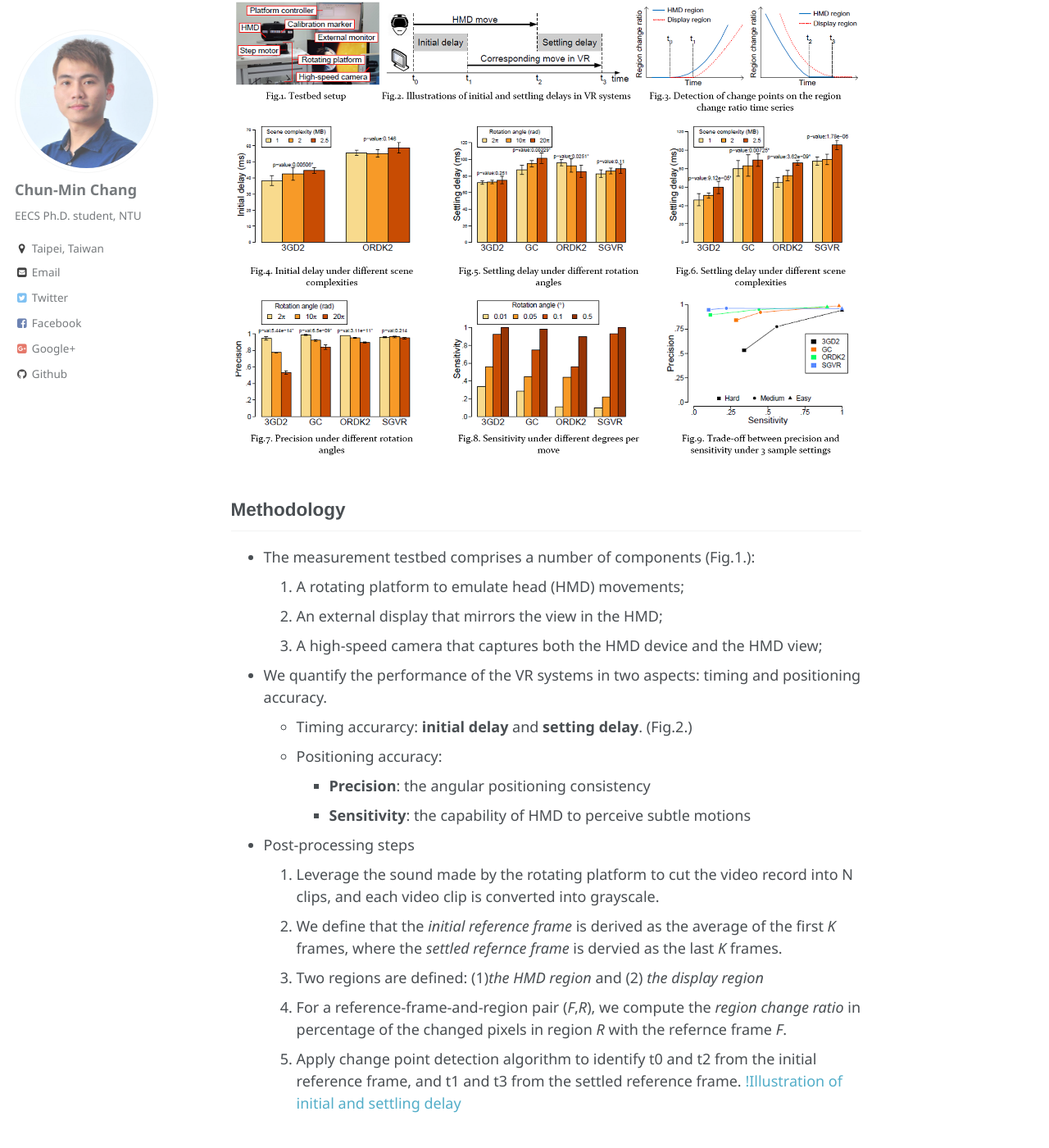
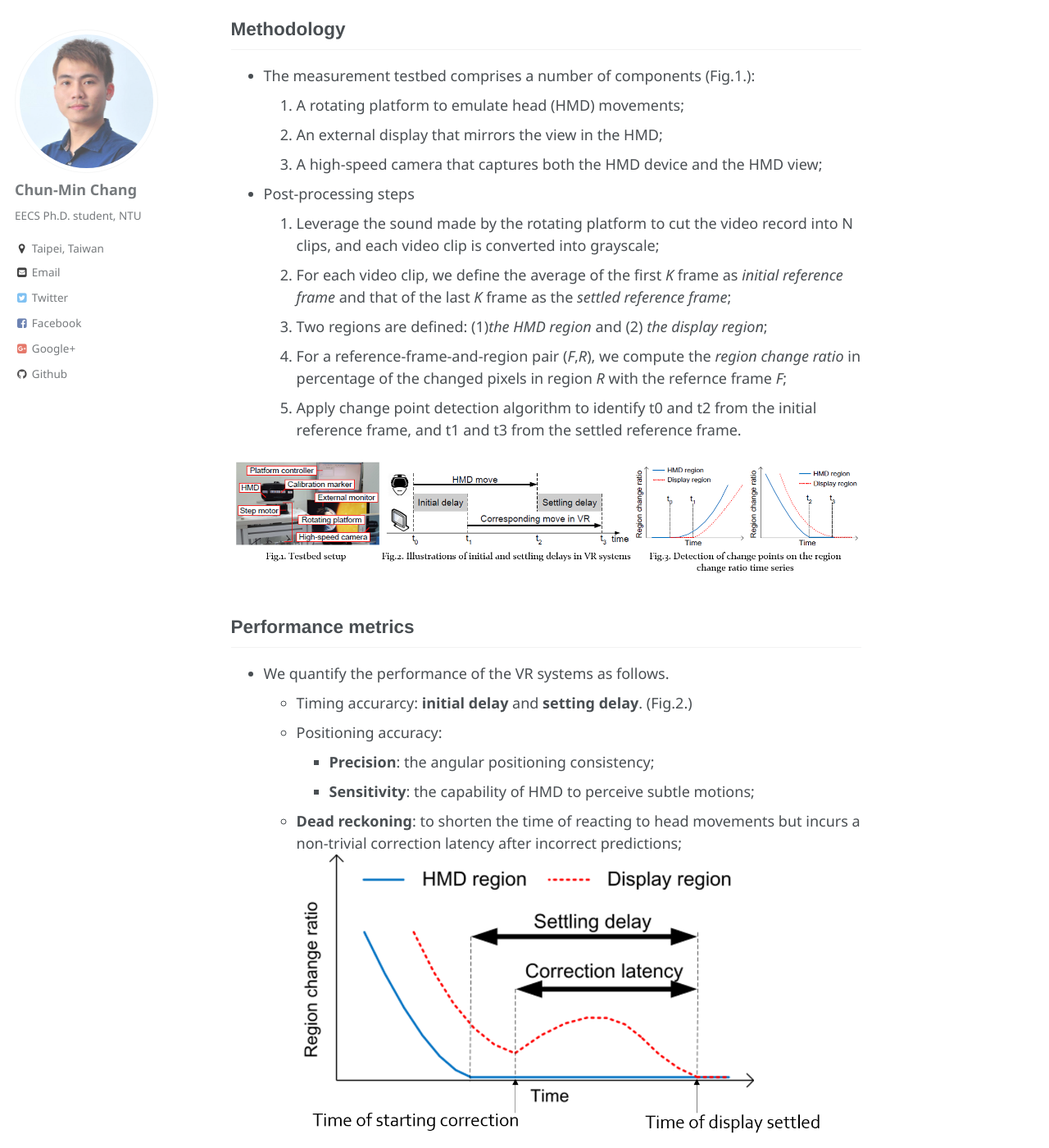
Before and after one commit to NothingHard/NothingHard.github.io, a Jekyll site: the page built from _publications/2_2016-04-30-ACM_MM16_cmc.md, in a window 1280 px wide and 1400 px high, scrolled down 773 px. Shown: the whole window at 82% size. Built offline with Jekyll 4.4.1, drawn with Linux system fonts in a browser that asks for light colours; some of the changed text lies outside the part shown.

Commit message:
update ACM_MM16

```diff
--- a/_publications/2_2016-04-30-ACM_MM16_cmc.md
+++ b/_publications/2_2016-04-30-ACM_MM16_cmc.md
@@ -2,10 +2,11 @@
 title: "Performance measurements of virtual reality systems: quantifying the timing and positioning accuracy"
 collection: publications
 permalink: /publication/2016-04-30-ACM_MM16_cmc
-excerpt: 'We propose the very first non-intrusive measurement methodol- ogy for quantifying the performance of commodity Virtual Reality (VR) systems. Our methodology considers the VR system under test as a black-box and works with any VR applications. Multiple performance metrics on timing and positioning accuracy are con- sidered, and detailed testbed setup and measurement steps are pre- sented. We also apply our methodology to several VR systems in the market, and carefully analyze the experiment results.'
+excerpt: 'We propose the very first non-intrusive measurement methodology for quantifying the performance of commodity Virtual Reality (VR) systems. Our methodology considers the VR system under test as a black-box and works with any VR applications. Multiple performance metrics on timing and positioning accuracy are considered, and we make several observations: (i) 3D scene complexity affects the timing accuracy the most, (ii) most VR systems implement the dead reckoning algorithm, which incurs a non-trivial correction latency after incorrect predictions, and (iii) there exists an inherent trade-off between two positioning accuracy metrics: precision and sensitivity.'
 date: 2016-04-30
 venue: 'Proceedings of the 2016 ACM on Multimedia Conference. ACM, 2016.'
 paperurl: 'http://nothinghard.github.io/files/ACM_MM16_cmc.pdf'
+paperimg: '../images/mm_all.png'
 ---
 
 ## Abstract
@@ -14,32 +15,31 @@
 - We also quantify several variations of the **timing** and **positioning** accuracy metrics, which were not discussed in the literature.
 - Several consumer-grade products, like Oculus Rift and Google CardBoard, are measured, and we make several observeations:
 	1. 3D scene complexity affects the timing accuracy the most;
-	2. most VR systems implement the dead reckoning algorithm, which incurs a non-trivial correction latency after incorrect predictions;
+	2. most VR systems implement the _dead reckoning algorithm_, which incurs a non-trivial correction latency after incorrect predictions;
 	3. there exists an inherent trade-off between two positioning accuracy metrics: precision and sensitivity;
-
-![image description](../images/mm_all.png)
 
 ## Methodology
 - The measurement testbed comprises a number of components (Fig.1.):
 	1. A rotating platform to emulate head (HMD) movements;
 	2. An external display that mirrors the view in the HMD;
 	3. A high-speed camera that captures both the HMD device and the HMD view;
-- We quantify the performance of the VR systems in two aspects: timing and positioning accuracy.
+- Post-processing steps
+	1. Leverage the sound made by the rotating platform to cut the video record into N clips, and each video clip is converted into grayscale;
+	2. For each video clip, we define the average of the first _K_ frame as _initial reference frame_ and that of the last _K_ frame as the _settled reference frame_;
+	3. Two regions are defined: (1)_the HMD region_ and (2) _the display region_;
+	4. For a reference-frame-and-region pair (_F_,_R_), we compute the _region change ratio_ in percentage of the changed pixels in region _R_ with the refernce frame _F_;
+	5. Apply change point detection algorithm to identify t0 and t2 from the initial reference frame, and t1 and t3 from the settled reference frame.
+
+![Illustration of initial and settling delay](../images/mm_setup.png)
+
+## Performance metrics
+- We quantify the performance of the VR systems as follows.
 	- Timing accurarcy: **initial delay** and **setting delay**. (Fig.2.)
 	- Positioning accuracy:
-		- **Precision**: the angular positioning consistency
-		- **Sensitivity**: the capability of HMD to perceive subtle motions
-- Post-processing steps
-	1. Leverage the sound made by the rotating platform to cut the video record into N clips, and each video clip is converted into grayscale.
-	2. We define that the _initial reference frame_ is derived as the average of the first _K_ frames, where the _settled refernce frame_ is dervied as the last _K_ frames.
-	3. Two regions are defined: (1)_the HMD region_ and (2) _the display region_
-	4. For a reference-frame-and-region pair (_F_,_R_), we compute the _region change ratio_ in percentage of the changed pixels in region _R_ with the refernce frame _F_.
-	5. Apply change point detection algorithm to identify t0 and t2 from the initial reference frame, and t1 and t3 from the settled reference frame.
-[!Illustration of initial and settling delay](../images/mm_setup)
-
-## Deck-reckoning
-
-
+		- **Precision**: the angular positioning consistency;
+		- **Sensitivity**: the capability of HMD to perceive subtle motions;
+	- **Dead reckoning**: to shorten the time of reacting to head movements but incurs a non-trivial correction latency after incorrect predictions;
+![Dead deckoning](../images/mm_reckon.png)
 
 ## Results
 - **Initial delay**: we observe that: (i) higher complexity results in longer initial delay, and (ii) ORDK2 tends to have a slightly longer initial delay.
@@ -50,5 +50,6 @@
 	1. 3D scene complexity affects the timing accuracy the most;
 	2. most VR systems implement the dead reckoning algorithm, which incurs a non-trivial correction latency after incorrect predictions;
 	3. there exists an inherent trade-off between two positioning accuracy metrics: precision and sensitivity;
+![Performance](../images/mm_perf.png)
 
 <a href='http://nothinghard.github.io/files/ACM_MM16_cmc.pdf'>Download paper here</a>
```
